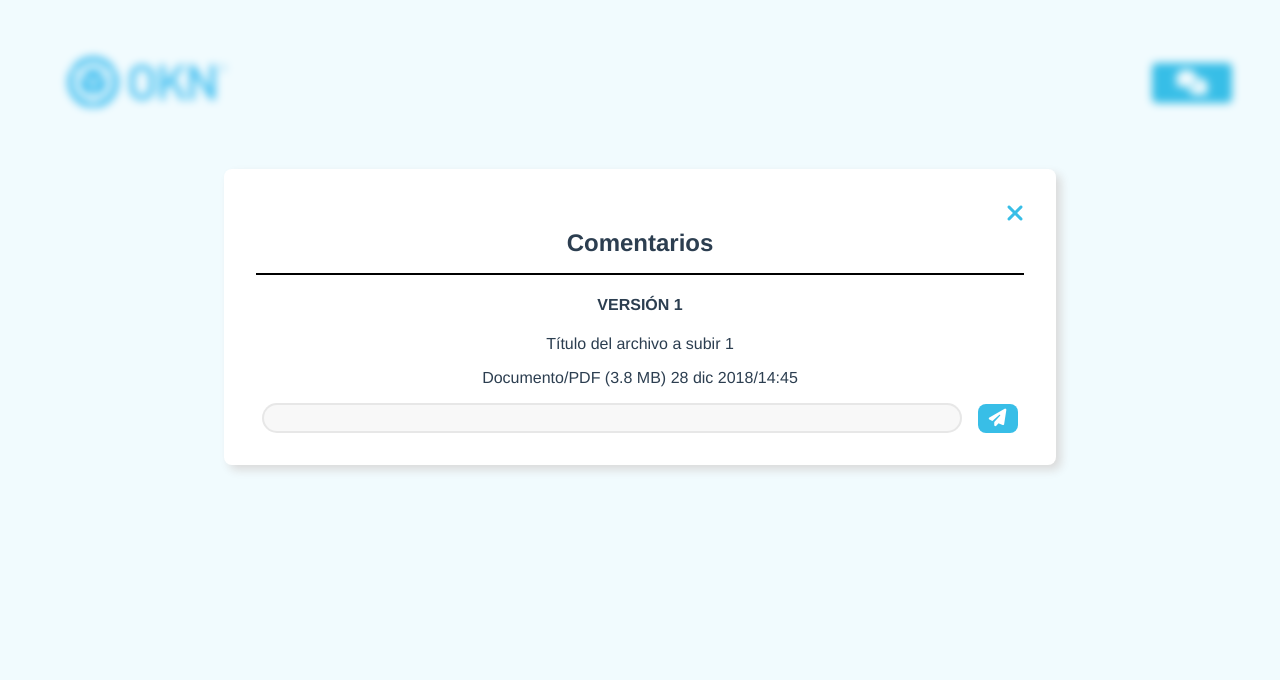
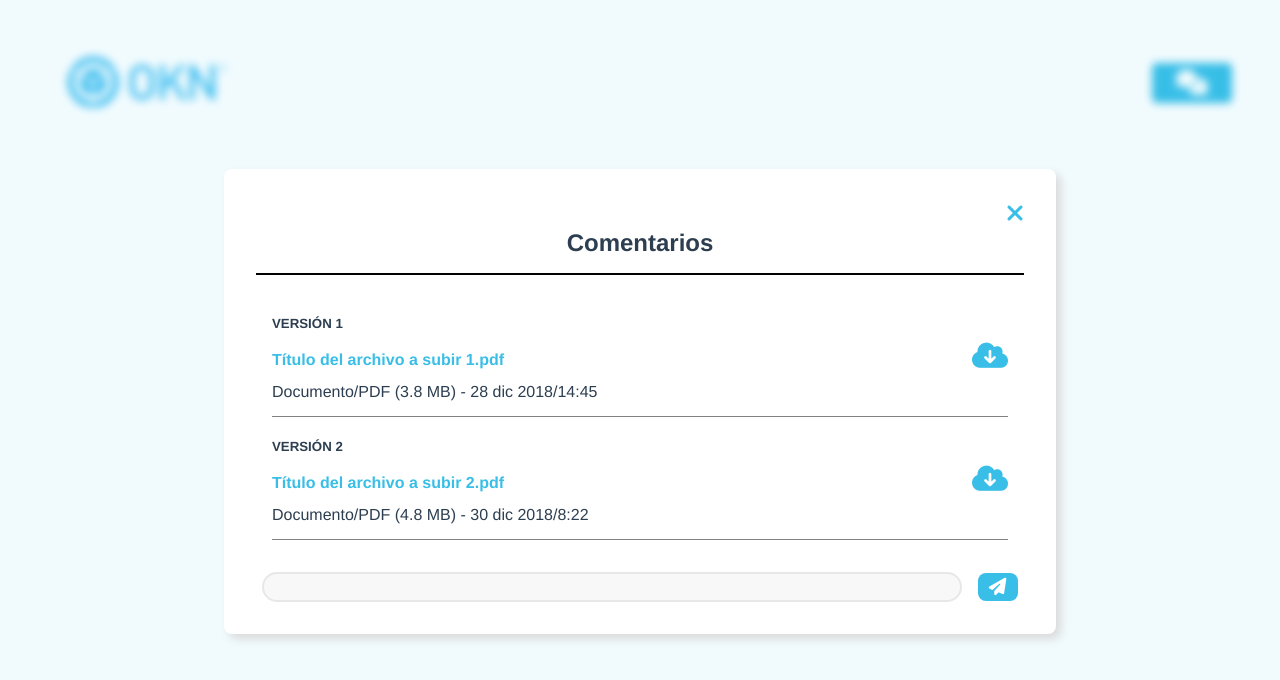
Before and after one commit to PauGarciaMartinez/okn-learning-modal, a Vue app: page / in a window 1280 px wide. Shown: the top 680 px of the page. Built offline with nearby package versions, Linux system fonts and the light colour scheme.

Commit message:
Configure delivery component

```diff
--- a/src/components/Delivery.vue
+++ b/src/components/Delivery.vue
@@ -1,13 +1,24 @@
 <template>
 
   <div class="delivery-wrapper">
-    <div class="info-container">
-      <h4>{{ delivery1.version }}</h4>
-      <p>{{ delivery1.name }}</p>
-      <p>{{ delivery1.type }} {{ delivery1.size }} {{ delivery1.date }}</p>
+    <div>
+      <h5>{{ delivery1.version }}</h5>
+      <p class="delivery-name">{{ delivery1.name }}</p>
+      <p>{{ delivery1.type }} {{ delivery1.size }} - {{ delivery1.date }}</p>
     </div>
-    <div class="download-container">
+    <div>
+      <a :href="delivery1.url"><i class="fas fa-cloud-download-alt"></i></a>
+    </div>
+  </div>
 
+    <div class="delivery-wrapper">
+    <div>
+      <h5>{{ delivery2.version }}</h5>
+      <p class="delivery-name">{{ delivery2.name }}</p>
+      <p>{{ delivery2.type }} {{ delivery2.size }} - {{ delivery2.date }}</p>
+    </div>
+    <div>
+      <a :href="delivery2.url"><i class="fas fa-cloud-download-alt"></i></a>
     </div>
   </div>
 
@@ -20,15 +31,35 @@ import { ref } from 'vue'
 export default {
   name: 'Delivery',
   setup() {
-    let delivery1 = ref(new Delivery('VERSIÓN 1', 'Título del archivo a subir 1', 'Documento/PDF', '(3.8 MB)', '28 dic 2018/14:45', 'url'))
+    let delivery1 = ref(new Delivery('VERSIÓN 1', 'Título del archivo a subir 1.pdf', 'Documento/PDF', '(3.8 MB)', '28 dic 2018/14:45', 'url'))
 
-    let delivery2 = ref()
+    let delivery2 = ref(new Delivery('VERSIÓN 2', 'Título del archivo a subir 2.pdf', 'Documento/PDF', '(4.8 MB)', '30 dic 2018/8:22', 'url'))
 
-    return { delivery1 }
+
+    return { delivery1, delivery2 }
   }
 }
 </script>
 
 <style>
+.delivery-wrapper {
+  display: flex;
+  flex-direction: row;
+  justify-content: space-between;
+  align-items: center;
+  text-align: left;
+  line-height: 1;
+  margin: 0 1rem;
+  border-bottom: 1px solid grey;
+}
 
+.delivery-name {
+  font-weight: 600;
+  color: rgb(56, 190, 231);
+}
+
+.fa-cloud-download-alt {
+  font-size: 1.8rem;
+  color: rgb(56, 190, 231);
+}
 </style>
--- a/src/components/Input.vue
+++ b/src/components/Input.vue
@@ -25,6 +25,7 @@ form {
   justify-content: center;
   align-items: center;
   gap: 1rem;
+  margin-top: 2rem;
 }
 
 .input-msg {
```
